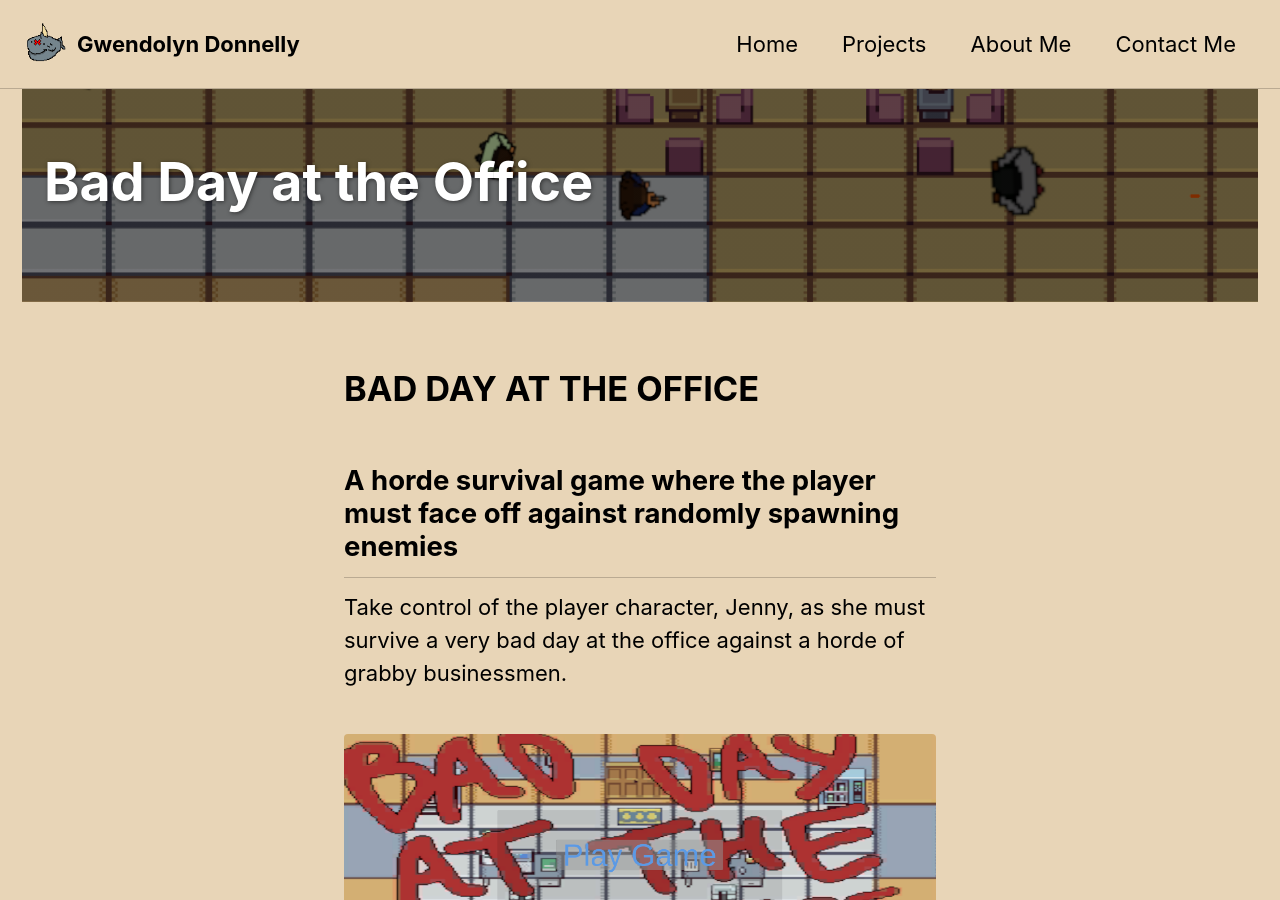
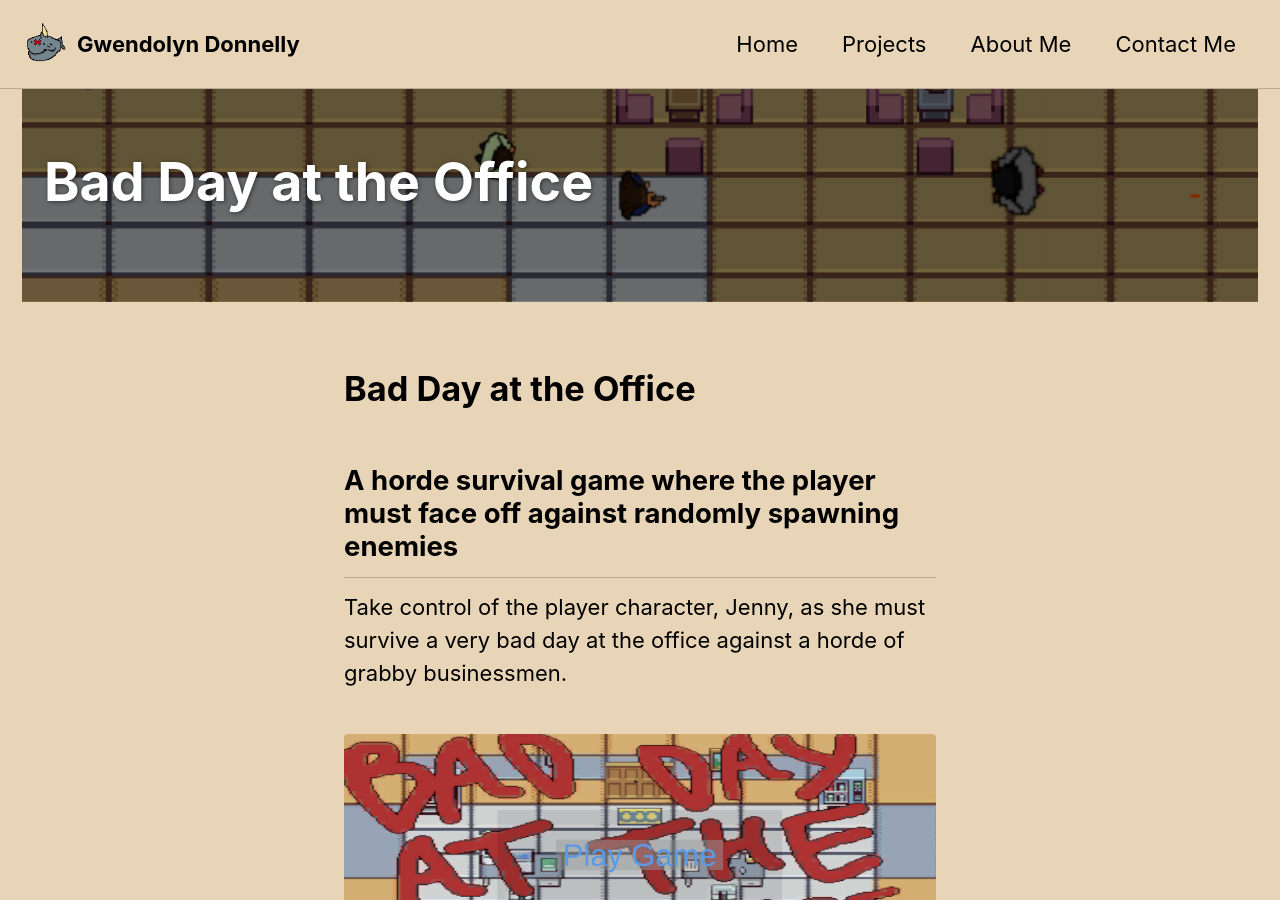
Before and after one commit to Orange-Piccolo/Orange-Piccolo.github.io, a Jekyll site: the page built from _pages/bad-day-at-the-office.md, in a window 1280 px wide and 900 px high. Built offline with Jekyll 4.4.1, drawn with Linux system fonts in a browser that asks for light colours; part of the change alters nothing that is shown.

Commit message:
Clean up content and format title for clarity
Removed gallery sections and updated title formatting.

```diff
--- a/_pages/bad-day-at-the-office.md
+++ b/_pages/bad-day-at-the-office.md
@@ -24,24 +24,8 @@ gallery_title:
     alt: "Fight Your Way to Survival"
     title: "Fight Your Way to Survival"
     caption: "Fight Your Way to Survival"
-
-gallery_combat1:
-  # Recommended: width "240px" to "320px" keeps a neat grid
-  - url: /assets/BDATO_Combat.png
-    image_path: /assets/BDATO_Combat.png
-    alt: "Surviving against hordes of businessmen"
-    title: "Surviving against hordes of businessmen"
-    caption: "Surviving against hordes of businessmen"
-
-gallery_combat2:
-  # Recommended: width "240px" to "320px" keeps a neat grid
-  - url: /assets/BDATO_Combat_2.png
-    image_path: /assets/BDATO_Combat_2.png
-    alt: "Fight Your Way to Survival"
-    title: "Fight Your Way to Survival"
-    caption: "Fight Your Way to Survival"
 ---
-# **BAD DAY AT THE OFFICE**
+# **Bad Day at the Office**
 ## A horde survival game where the player must face off against randomly spawning enemies
 
 Take control of the player character, Jenny, as she must survive a very bad day at the office against a horde of grabby businessmen.
```
